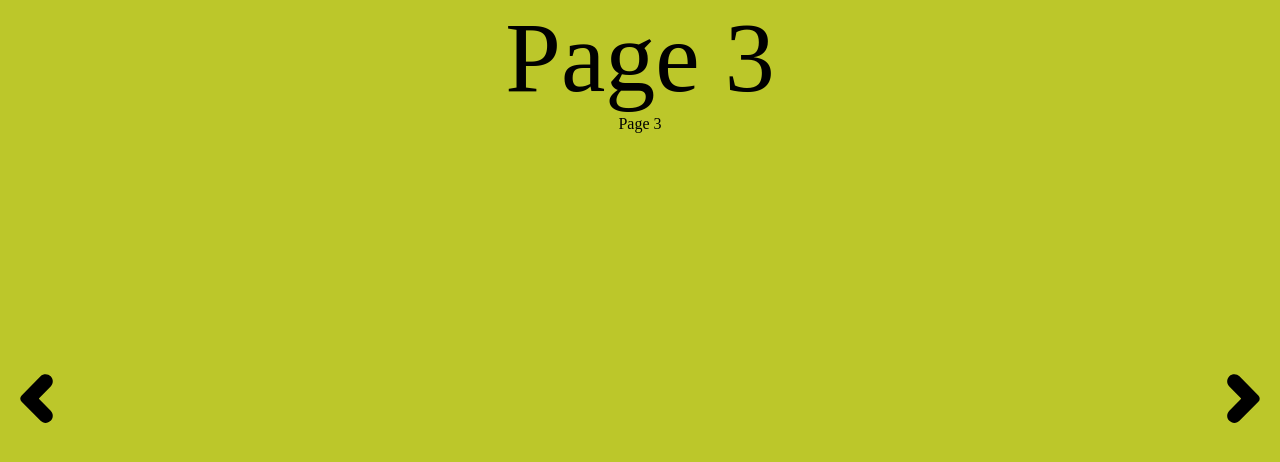
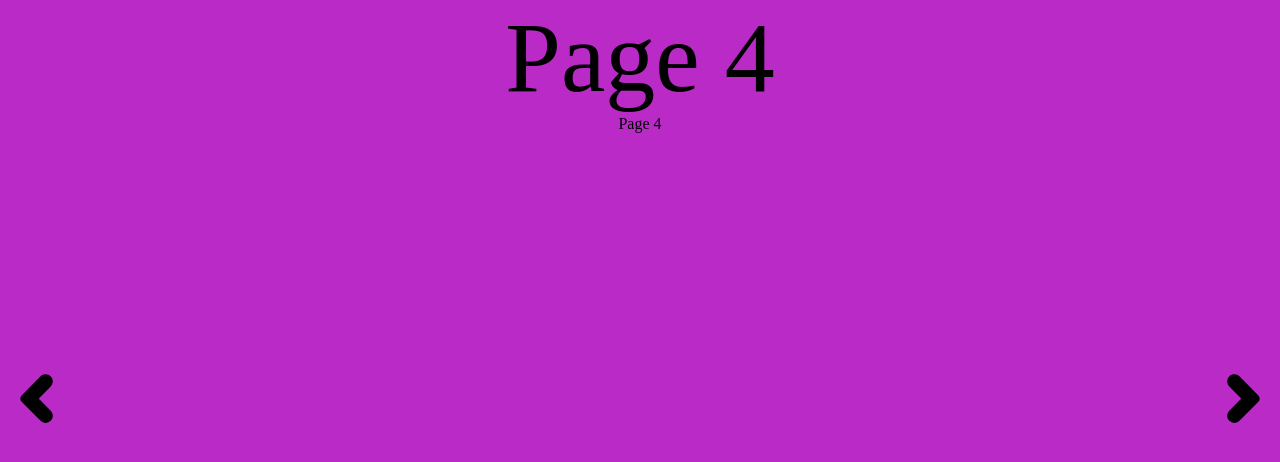
Before and after one commit to davecalderwood/NewDecadeProfile, an Angular app: page / in a window 1280 px wide. Both pictures are taken after a click on the button 38 px from the left and 400 px from the top of the page. Shown: the top 462 px of the page. Built offline with nearby package versions, Linux system fonts and the light colour scheme.

Commit message:
added page 4

```diff
--- a/src/app/app.component.html
+++ b/src/app/app.component.html
@@ -26,4 +26,9 @@
     <div class="pageTitle">{{ pageThreeTitle }}</div>
     <div class="pageSubtitle">Page 3</div>
   </div>
+
+  <div class="childPageFour" *ngIf="currentIndex === 3">
+    <div class="pageTitle">{{ pageFourTitle }}</div>
+    <div class="pageSubtitle">Page 4</div>
+  </div>
 </div>
--- a/src/app/app.component.scss
+++ b/src/app/app.component.scss
@@ -48,4 +48,10 @@
         width: 100%;
         background: #bcc72a;
     }
+
+    .childPageFour {
+        height: 100%;
+        width: 100%;
+        background: #ba2ac7;
+    }
 }
--- a/src/app/app.component.ts
+++ b/src/app/app.component.ts
@@ -11,17 +11,20 @@ export class AppComponent {
   page1: any;
   page2: any;
   page3: any;
+  page4: any;
 
   pageOneTitle = "Page 1"
   pageTwoTitle = "Page 2"
   pageThreeTitle = "Page 3"
+  pageFourTitle = "Page 4"
 
   currentIndex = 0
 
   array = [
     this.page1 = 0,
     this.page2 = 1,
-    this.page3 = 2
+    this.page3 = 2,
+    this.page4 = 3
 ];
 
   constructor() {
```
